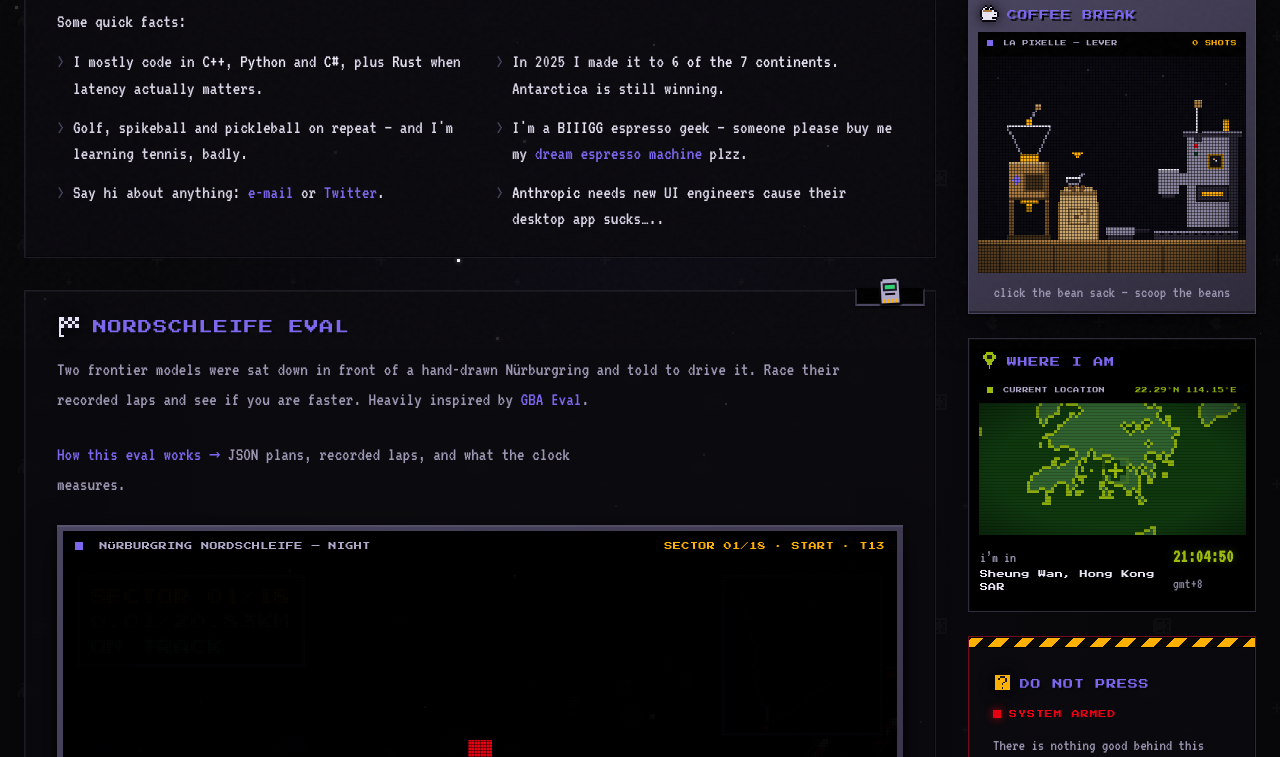
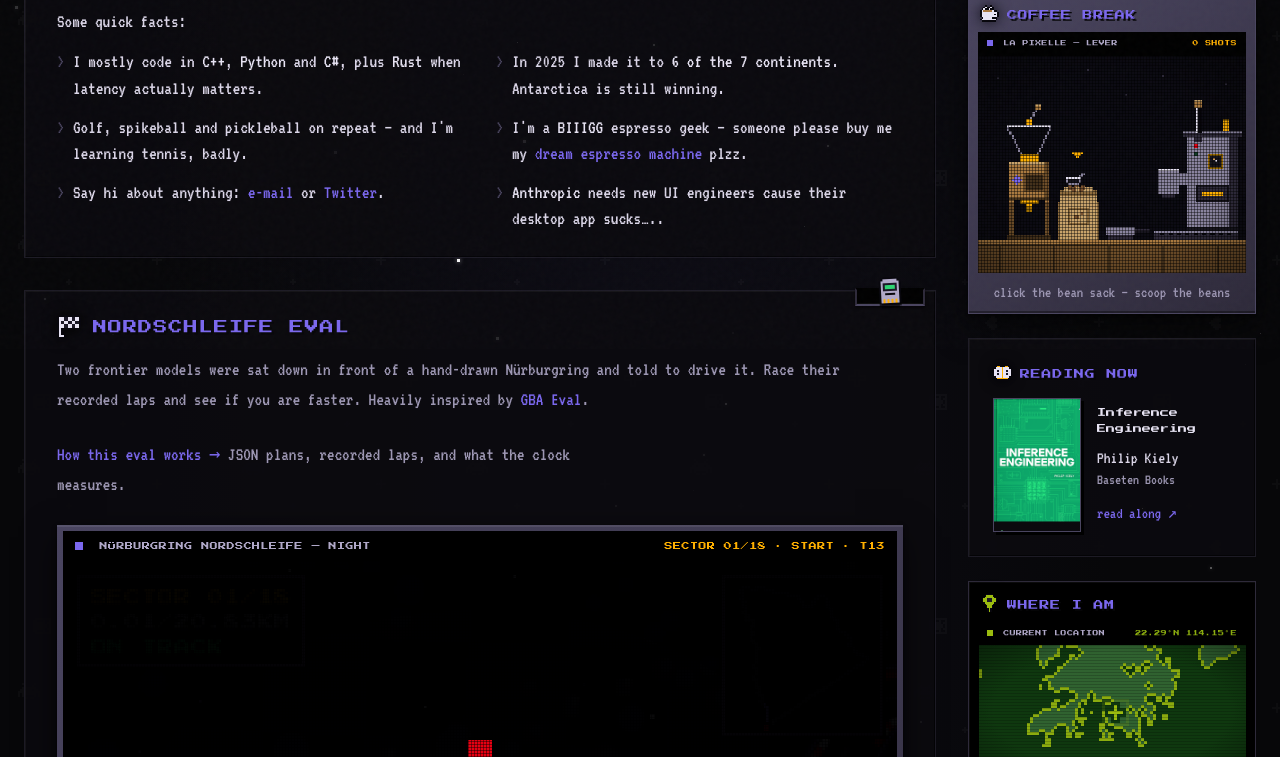
Before and after one commit to MichaelZhou05/michaelzhou05.github.io, a website with bundled scripts: page index.html in a window 1280 px wide. Shown: the part 451-1208 px from the top of the page. Built offline with nearby package versions, Linux system fonts and the light colour scheme; animation ran at ten frames a second; a web font is replaced by a local one.

Commit message:
reading now

```diff
--- a/index.html
+++ b/index.html
@@ -596,6 +596,26 @@
           </div>
         </section>
 
+        <section class="side-block reading-block" aria-labelledby="reading-title">
+          <h2 id="reading-title" class="side-title" data-icon="book" data-icon-color="#ffb000">reading now</h2>
+          <a class="reading-book" href="https://www.baseten.co/inference-engineering/book/" target="_blank" rel="noreferrer">
+            <img
+              class="reading-cover"
+              src="./assets/inference-engineering.png"
+              alt="Inference Engineering book cover"
+              width="384"
+              height="587"
+              loading="lazy"
+            />
+            <span class="reading-info">
+              <span class="reading-name">Inference Engineering</span>
+              <span class="reading-author">Philip Kiely</span>
+              <span class="reading-publisher">Baseten Books</span>
+              <span class="reading-link">read along &#8599;</span>
+            </span>
+          </a>
+        </section>
+
         <!--
           The location card — where Michael is right now, not a decorative map
           of the world. The title, the status bar and the running clock all say
--- a/styles.css
+++ b/styles.css
@@ -1964,6 +1964,61 @@ main section {
   font-size: 17px;
 }
 
+.reading-book {
+  display: flex;
+  align-items: center;
+  gap: var(--s4);
+  color: var(--text);
+}
+
+.reading-cover {
+  flex: none;
+  width: 88px;
+  height: auto;
+  border: 1px solid var(--edge-strong);
+  box-shadow: 3px 3px 0 var(--sunken);
+}
+
+.reading-info {
+  display: flex;
+  flex-direction: column;
+  min-width: 0;
+  line-height: 1.4;
+}
+
+.reading-name {
+  color: var(--bright);
+  font-family: var(--display);
+  font-size: 9px;
+  line-height: 1.8;
+  overflow-wrap: anywhere;
+}
+
+.reading-author {
+  margin-top: var(--s2);
+  color: var(--text);
+}
+
+.reading-publisher {
+  color: var(--muted);
+  font-size: 15px;
+}
+
+.reading-link {
+  margin-top: var(--s3);
+  color: var(--teal);
+  font-size: 16px;
+}
+
+.reading-book:hover {
+  text-decoration: none;
+}
+
+.reading-book:hover .reading-link {
+  color: var(--lime);
+  text-decoration: underline;
+}
+
 .rail-tail {
   margin-top: var(--s5);
 }
```
Also changed, not shown: assets/inference-engineering.png (added).
